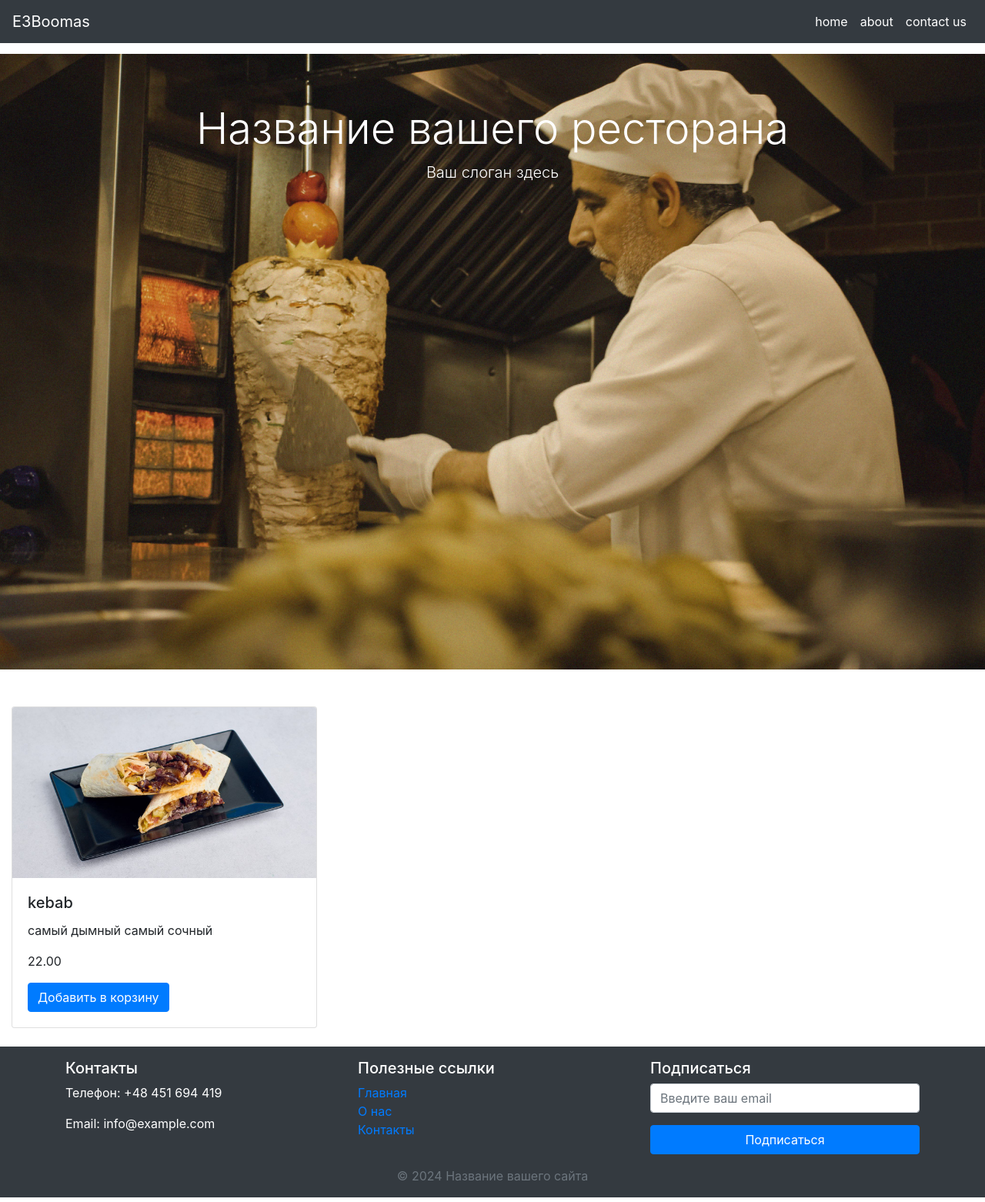
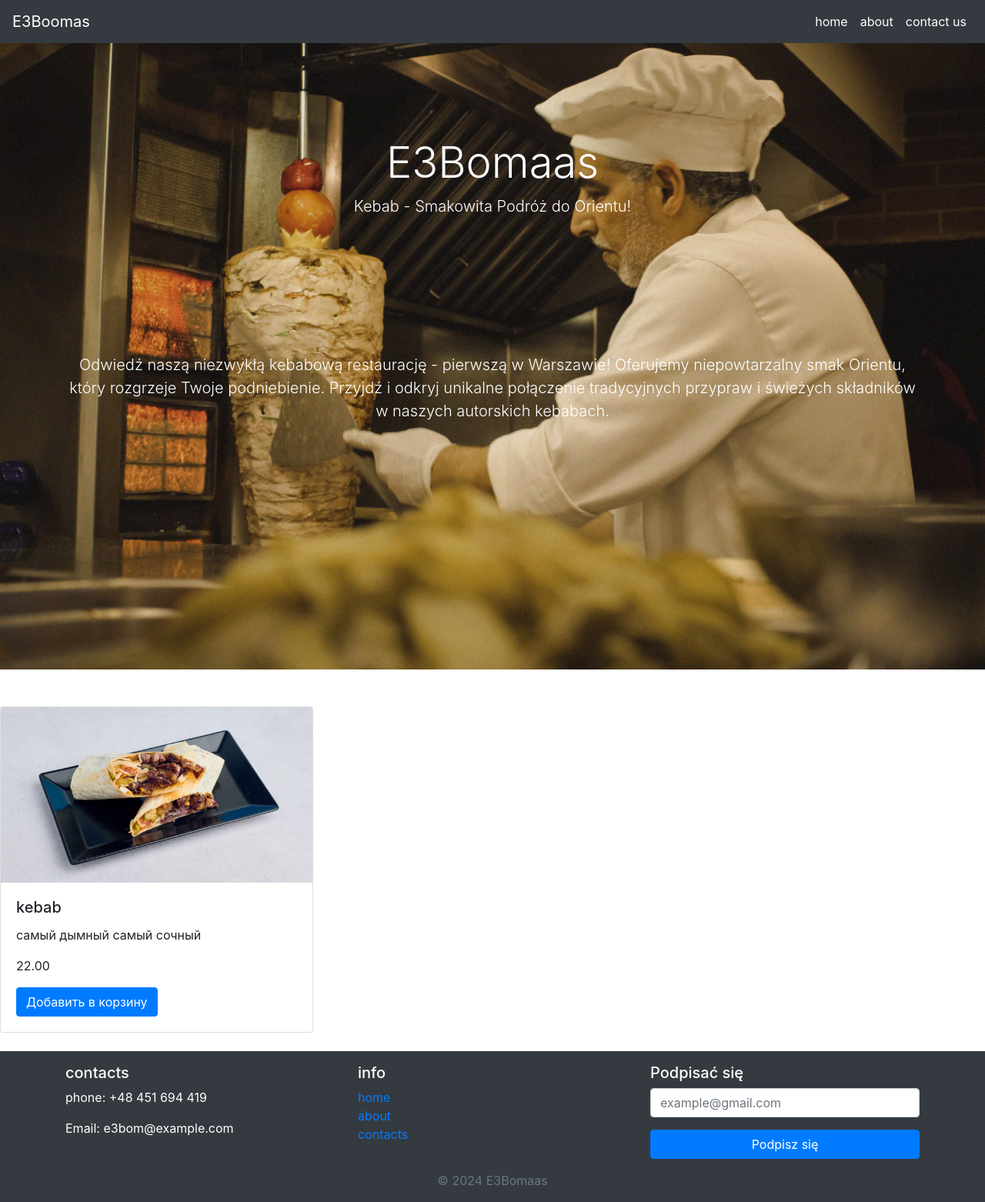
Before and after one commit to BillShalker/E3Boomas, a Django app: page /home/ in a window 1280 px wide. Shown: the whole page at 77% size. Run offline with Django 5.2, Linux system fonts and the light colour scheme; data comes from the database, SQL or seed files in the repository; both versions use the stored data as it was after the commit; some libraries are stand-ins or nearby versions.

Commit message:
updated first background

```diff
--- a/templates/store/base.html
+++ b/templates/store/base.html
@@ -20,7 +20,7 @@
 
         /* Настройка цвета и стилей навбара */
         .navbar-custom {
-            background-color: #343a40; /* Цвет фона */
+            background-color: #5484b3; /* Цвет фона */
             color: #ffffff; /* Цвет текста */
         }
 
@@ -73,31 +73,31 @@
     <div class="container">
         <div class="row">
             <div class="col-lg-4">
-                <h5>Контакты</h5>
-                <p>Телефон: +48 451 694 419</p>
-                <p>Email: info@example.com</p>
+                <h5>contacts</h5>
+                <p>phone: +48 451 694 419</p>
+                <p>Email: e3bom@example.com</p>
             </div>
             <div class="col-lg-4">
-                <h5>Полезные ссылки</h5>
+                <h5>info</h5>
                 <ul class="list-unstyled">
-                    <li><a href="#">Главная</a></li>
-                    <li><a href="#">О нас</a></li>
-                    <li><a href="#">Контакты</a></li>
+                    <li><a href="#">home</a></li>
+                    <li><a href="#">about</a></li>
+                    <li><a href="#">contacts</a></li>
                 </ul>
             </div>
             <div class="col-lg-4">
-                <h5>Подписаться</h5>
+                <h5>Podpisać się</h5>
                 <form>
                     <div class="form-group">
-                        <input type="email" class="form-control" placeholder="Введите ваш email">
+                        <input type="email" class="form-control" placeholder="example@gmail.com">
                     </div>
-                    <button type="submit" class="btn btn-primary btn-block">Подписаться</button>
+                    <button type="submit" class="btn btn-primary btn-block">Podpisz się</button>
                 </form>
             </div>
         </div>
     </div>
     <div class="container text-center mt-3">
-        <span class="text-muted">© 2024 Название вашего сайта</span>
+        <span class="text-muted">© 2024 E3Bomaas</span>
     </div>
 </footer>
 
--- a/templates/store/home.html
+++ b/templates/store/home.html
@@ -1,16 +1,24 @@
 {% extends 'store/base.html' %}
-
-
+{% load static %}
 {% block content %}
-    <div class="container-fluid">
+    <div class="container-fluid ">
     <!-- Фоновое изображение на весь экран -->
     <div class="row">
         <div class="col-md-12 background-image">
             <!-- Заголовок и слоган -->
             <div class="jumbotron jumbotron-fluid text-white text-center">
+                <div class="jumbotron jumbotron-fluid">
                     <div class="container">
-                        <h1 class="display-4">Название вашего ресторана</h1>
-                        <p class="lead">Ваш слоган здесь</p>
+                        <h1 class="display-4">E3Bomaas</h1>
+                        <p class="lead">Kebab - Smakowita Podróż do Orientu!</p>
+                    </div>
+                </div>
+                <!-- Заголовок и слоган -->
+                <div class="jumbotron jumbotron-fluid text-white text-center">
+                    <div class="container">
+                        <p class="lead ">Odwiedź naszą niezwykłą kebabową restaurację - pierwszą w Warszawie! Oferujemy
+                            niepowtarzalny smak Orientu, który rozgrzeje Twoje podniebienie. Przyjdź i odkryj unikalne
+                            połączenie tradycyjnych przypraw i świeżych składników w naszych autorskich kebabach.</p>
                     </div>
                 </div>
             </div>
@@ -34,15 +42,21 @@
                 </div>
             {% endfor %}
         </div>
-{% load static %}
     </div>
+
     <style>
+        .navbar {
+            margin-bottom: -20px; /* Устанавливаем отрицательный отступ для навбара */
+        }
+
         .background-image {
-        height: 100vh;
+            margin-top: -20px; /* Устанавливаем отрицательный отступ для изображения */
+            height: calc(100vh + 20px); /* Учитываем отрицательный отступ */
             background-image: url({% static 'images/other/first_background.jpg' %});
             background-size: cover;
             background-position: center;
         }
+
 
         .jumbotron {
             background-color: rgba(0, 0, 0, 0.0);
```
Also changed, not shown: db.sqlite3, 1 other file. Lines whose indentation alone changed are shown as unchanged.
